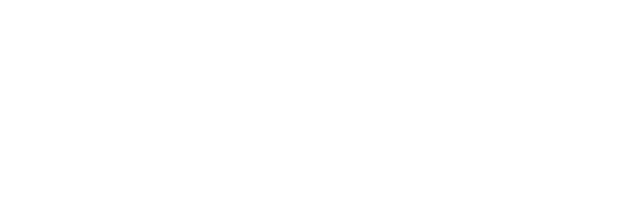
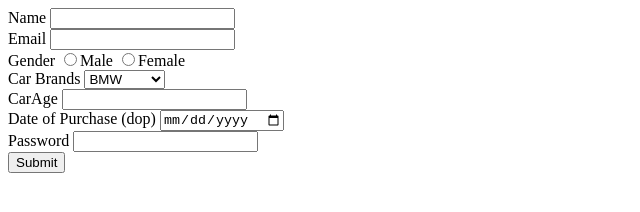
Before and after one commit to acciojob/car-insurance-form-KushalMDev, a website: page main.html in a window 1280 px wide. Shown: the whole page, without its empty margins (0-640 px from the left). Drawn offline with Linux system fonts and the light colour scheme.

Commit message:
created a submission

```diff
--- a/main.html
+++ b/main.html
@@ -10,7 +10,36 @@
 	<!-- the entire body must be written by student -->
     <script type="text/javascript" src="./script.js">
 </script>
-
+ <form method="post">
+        <label for="name">Name</label>
+        <input type="text" id="name" name="name" required>
+        <br>
+        <label for="email">Email</label>
+        <input type="email" name="email" id="email" required>
+        <br>
+        <label for="gender_m">Gender</label>
+        <input type="radio" name="gender" id="gender_m" value="Male" required>Male
+        <label for="gender_f"></label>
+        <input type="radio" name="gender" id="gender_f" value="Female" required>Female
+        <br>
+        <label for="cars">Car Brands</label>
+        <select name="laptop Brands" id="cars">
+            <option value="BMW">BMW</option>
+            <option value="Audi">Audi</option>
+            <option value="Mercedes">Mercedes</option>
+        </select>
+        <br>
+        <label for="carage">CarAge</label>
+        <input type="number" required id="carage">
+        <br>
+        <label for="dop">Date of Purchase (dop)</label>
+        <input type="date" id="dop" required>
+        <br>
+        <label for="password">Password</label>
+        <input type="password" id="password" name="password">
+        <br>
+        <button type="submit">Submit</button>
+    </form>
 </body>
 
 </html>
```
